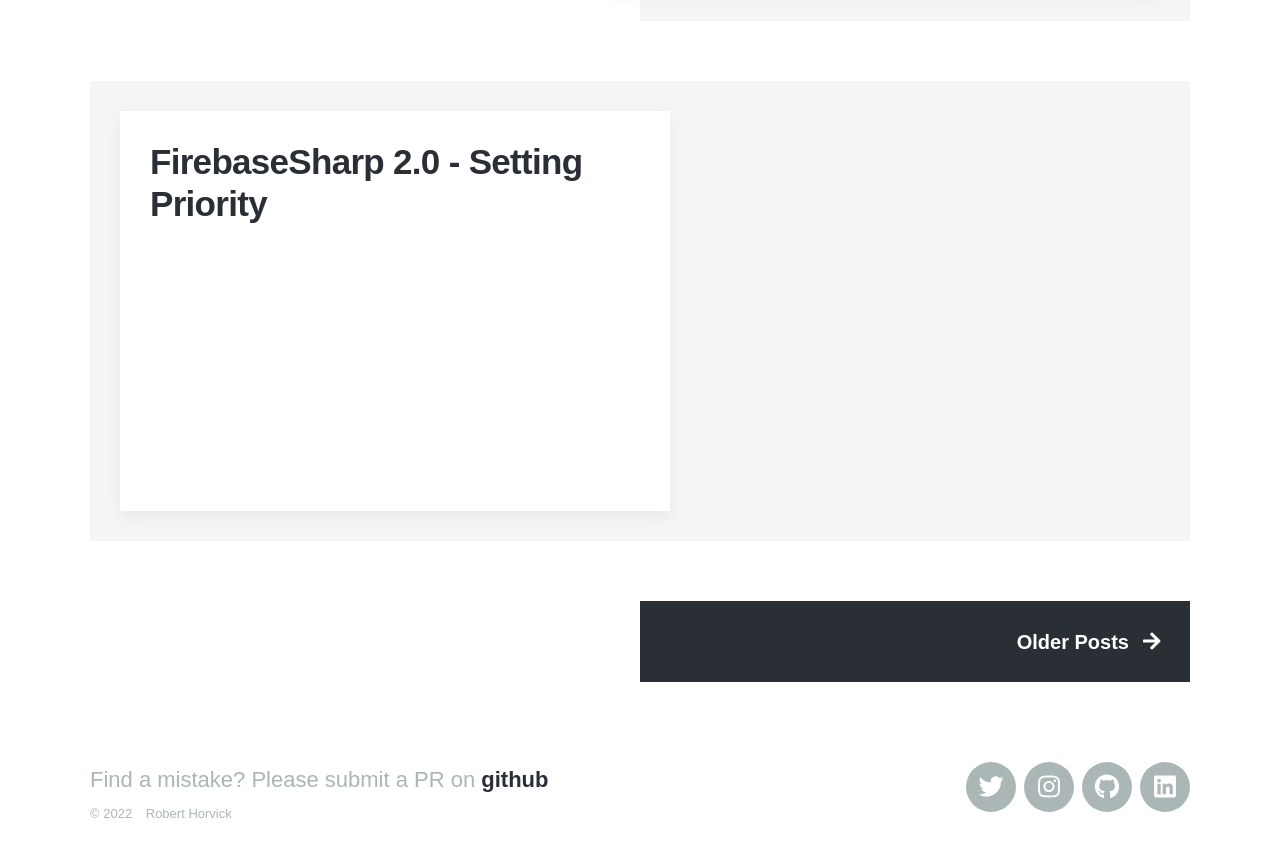
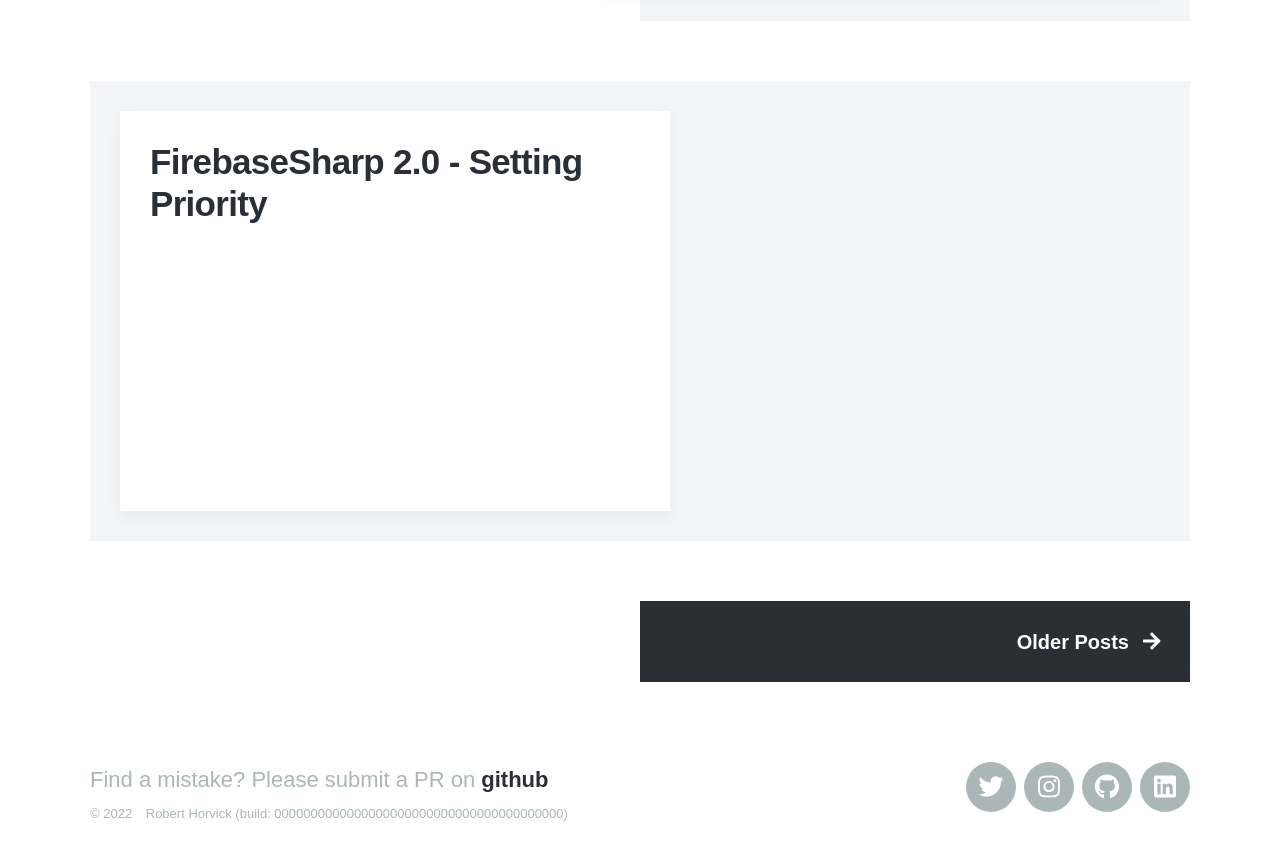
Before and after one commit to bubbafat/bubbafat.github.io, a Jekyll site: the page built from index.html, in a window 1280 px wide and 900 px high, scrolled down 3106 px. Shown: the top 860 px of the window. Built offline with Jekyll 4.4.1, drawn with Linux system fonts in a browser that asks for light colours; nearby versions of some CDN libraries; some web fonts are replaced; the list of posts is cut into pages by our own code.

Commit message:
Seeing if the build version can be shown

```diff
--- a/_includes/footer.html
+++ b/_includes/footer.html
@@ -6,7 +6,7 @@
 
 		<div class="footer__copyright">
 			<span>© {{ 'now' | date: "%Y" }} {{ site.data.settings.basic_settings.site_title }}</span>
-			<a href="https://roberthorvick.com" target="_blank">Robert Horvick</a>
+			<a href="https://roberthorvick.com" target="_blank">Robert Horvick</a> <span>(build: {{site.github.build_revision}})</span>
 		</div>
 
 		{% include socials.html %}
```
